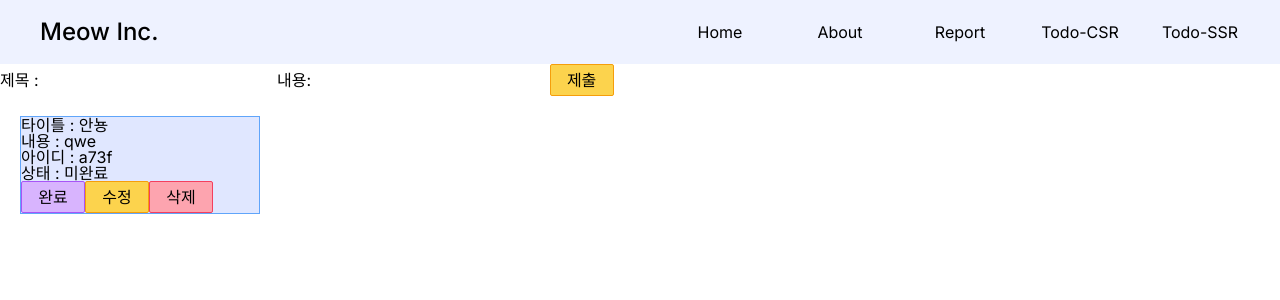
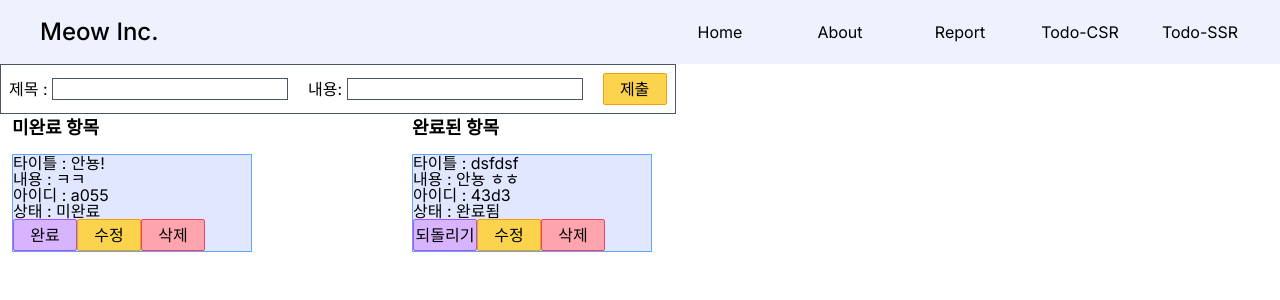
Before and after one commit to seopport/NextTasker, a Next.js app: page /todo-csr in a window 1280 px wide. Shown: the top 300 px of the page. Built offline with nearby package versions, Linux system fonts and the light colour scheme; data requests are answered from the project's data file.

Commit message:
[feat] 조건부 렌더링완료

```diff
--- a/db.json
+++ b/db.json
@@ -6,9 +6,15 @@
   },
   "todos": [
     {
-      "id": "a73f",
-      "title": "안뇽",
-      "contents": "qwe",
+      "id": "43d3",
+      "title": "dsfdsf",
+      "contents": "안뇽 ㅎㅎ",
+      "isDone": true
+    },
+    {
+      "id": "a055",
+      "title": "안뇽!",
+      "contents": "ㅋㅋ",
       "isDone": false
     }
   ]
--- a/src/app/todo-csr/page.tsx
+++ b/src/app/todo-csr/page.tsx
@@ -1,5 +1,6 @@
 'use client';
 
+import TodoTask from '@/components/TodoTask';
 import { Todo } from '@/types';
 import React, { ChangeEvent, useEffect, useState } from 'react';
 
@@ -23,33 +24,6 @@ const TodoCSRPage = () => {
   }, []);
 
   if (!todos) return <div>로딩중 ..</div>;
-
-  const handleDelete = async (id: Todo['id']) => {
-    console.log(id);
-    if (window.confirm('삭제할거니?')) {
-      try {
-        const response = await fetch(`http://localhost:3000/api/todos/${id}`, {
-          method: 'DELETE',
-        });
-
-        if (!response.ok) {
-          throw new Error('Failed to modify the todo item');
-        }
-
-        // 백엔드에서 보내준 응답을 받아서 alert
-        const result = await response.json();
-        alert(result.message);
-      } catch (error) {
-        console.error(error);
-      }
-    } else return;
-  };
-
-  const handleModify = (id: Todo['id']) => {
-    setIsModifying(true);
-    const targetTodo = todos.find((item) => item.id === id);
-    setTargetTodo(targetTodo);
-  };
 
   // todo 내용 수정
   const handleModifyComplete = async () => {
@@ -123,19 +97,6 @@ const TodoCSRPage = () => {
     } catch (error) {}
   };
 
-  const handleStatusToggle = async (id: Todo['id']) => {
-    const targetTodo = todos.find((item) => item.id === id);
-    setTargetTodo(targetTodo);
-    console.log(targetTodo);
-
-    try {
-      await fetch(`http://localhost:3000/api/todos/${id}`, {
-        method: 'PATCH',
-        body: JSON.stringify({ isDone: !targetTodo?.isDone }),
-      });
-    } catch (error) {}
-  };
-
   return (
     <div className='relative'>
       {/* 모달 wrap */}
@@ -184,48 +145,30 @@ const TodoCSRPage = () => {
           </div>
         </div>
       </div>
-      제목 : <input value={title} onChange={(e) => setTitle(e.target.value)} />
-      내용: <input value={content} onChange={(e) => setContent(e.target.value)} />
+      <div className='p-2 border border-solid border-gray-600 w-fit'>
+        제목 :{' '}
+        <input
+          className='border border-solid border-gray-600 mr-5'
+          value={title}
+          onChange={(e) => setTitle(e.target.value)}
+        />
+        내용:{' '}
+        <input
+          className='border border-solid border-gray-600 mr-5'
+          value={content}
+          onChange={(e) => setContent(e.target.value)}
+        />
         <button
           onClick={handleSubmitButton}
           className='w-16 h-8 bg-amber-300 rounded-sm border-solid border-amber-500 border'
         >
           제출
         </button>
-      {todos?.map((item: Todo) => {
-        return (
-          <div key={item.id} className='bg-indigo-100 border border-solid border-blue-400 m-5 w-60'>
-            <div>타이틀 : {item.title}</div>
-            <div>내용 : {item.contents}</div>
-            <div>아이디 : {item.id}</div>
-            <div>상태 : {item.isDone ? '완료됨' : '미완료'}</div>
-            <button
-              className='min-w-16 h-8 bg-purple-300 rounded-sm border-solid border-purple-500 border'
-              onClick={() => {
-                handleStatusToggle(item.id);
-              }}
-            >
-              {!item.isDone ? '완료' : '되돌리기'}
-            </button>
-            <button
-              className='w-16 h-8 bg-amber-300 rounded-sm border-solid border-amber-500 border'
-              onClick={() => {
-                handleModify(item.id);
-              }}
-            >
-              수정
-            </button>
-            <button
-              className='w-16 h-8 bg-rose-300 rounded-sm border-solid border-rose-500 border'
-              onClick={() => {
-                handleDelete(item.id);
-              }}
-            >
-              삭제
-            </button>
       </div>
-        );
-      })}
+      <div className='flex gap-40 ml-3'>
+        <TodoTask todos={todos} setTargetTodo={setTargetTodo} setIsModifying={setIsModifying} isDone={false} />
+        <TodoTask todos={todos} setTargetTodo={setTargetTodo} setIsModifying={setIsModifying} isDone={true} />
+      </div>
     </div>
   );
 };
--- /dev/null
+++ b/src/components/TodoTask.tsx
@@ -0,0 +1,96 @@
+import { Todo } from '@/types';
+import React, { useEffect, useState } from 'react';
+
+type PropsType = {
+  todos: Todo[];
+  setTargetTodo: React.Dispatch<React.SetStateAction<Todo | undefined>>;
+  setIsModifying: React.Dispatch<React.SetStateAction<boolean>>;
+  isDone: boolean;
+};
+
+const TodoTask = ({ todos, setTargetTodo, setIsModifying, isDone }: PropsType) => {
+  const handleStatusToggle = async (id: Todo['id']) => {
+    const targetTodo = todos?.find((item) => item.id === id);
+    setTargetTodo(targetTodo);
+    console.log(targetTodo);
+
+    try {
+      await fetch(`http://localhost:3000/api/todos/${id}`, {
+        method: 'PATCH',
+        body: JSON.stringify({ isDone: !targetTodo?.isDone }),
+      });
+    } catch (error) {}
+  };
+
+  const handleDelete = async (id: Todo['id']) => {
+    console.log(id);
+    if (window.confirm('삭제할거니?')) {
+      try {
+        const response = await fetch(`http://localhost:3000/api/todos/${id}`, {
+          method: 'DELETE',
+        });
+
+        if (!response.ok) {
+          throw new Error('Failed to modify the todo item');
+        }
+
+        // 백엔드에서 보내준 응답을 받아서 alert
+        const result = await response.json();
+        alert(result.message);
+      } catch (error) {
+        console.error(error);
+      }
+    } else return;
+  };
+
+  const handleModify = (id: Todo['id']) => {
+    setIsModifying(true);
+    const targetTodo = todos?.find((item) => item.id === id);
+    setTargetTodo(targetTodo);
+  };
+
+  return (
+    <div>
+      <div className='font-bold text-lg mb-3'>{isDone ? '완료된 항목' : '미완료 항목'}</div>
+      {todos
+        ?.filter((item: Todo) => item.isDone === isDone)
+        .map((item: Todo) => {
+          console.log(item.isDone, isDone);
+          return (
+            <div key={item.id} className='bg-indigo-100 border border-solid border-blue-400 w-60'>
+              <div>타이틀 : {item.title}</div>
+              <div>내용 : {item.contents}</div>
+              <div>아이디 : {item.id}</div>
+              <div>상태 : {item.isDone ? '완료됨' : '미완료'}</div>
+              <button
+                className='min-w-16 h-8 bg-purple-300 rounded-sm border-solid border-purple-500 border'
+                onClick={() => {
+                  handleStatusToggle(item.id);
+                }}
+              >
+                {!item.isDone ? '완료' : '되돌리기'}
+              </button>
+              <button
+                className='w-16 h-8 bg-amber-300 rounded-sm border-solid border-amber-500 border'
+                onClick={() => {
+                  handleModify(item.id);
+                }}
+              >
+                수정
+              </button>
+              <button
+                className='w-16 h-8 bg-rose-300 rounded-sm border-solid border-rose-500 border'
+                onClick={() => {
+                  handleDelete(item.id);
+                }}
+              >
+                삭제
+              </button>
+            </div>
+          );
+        })}
+    </div>
+  );
+};
+
+export default TodoTask;
```
Lines whose indentation alone changed are shown as unchanged.
